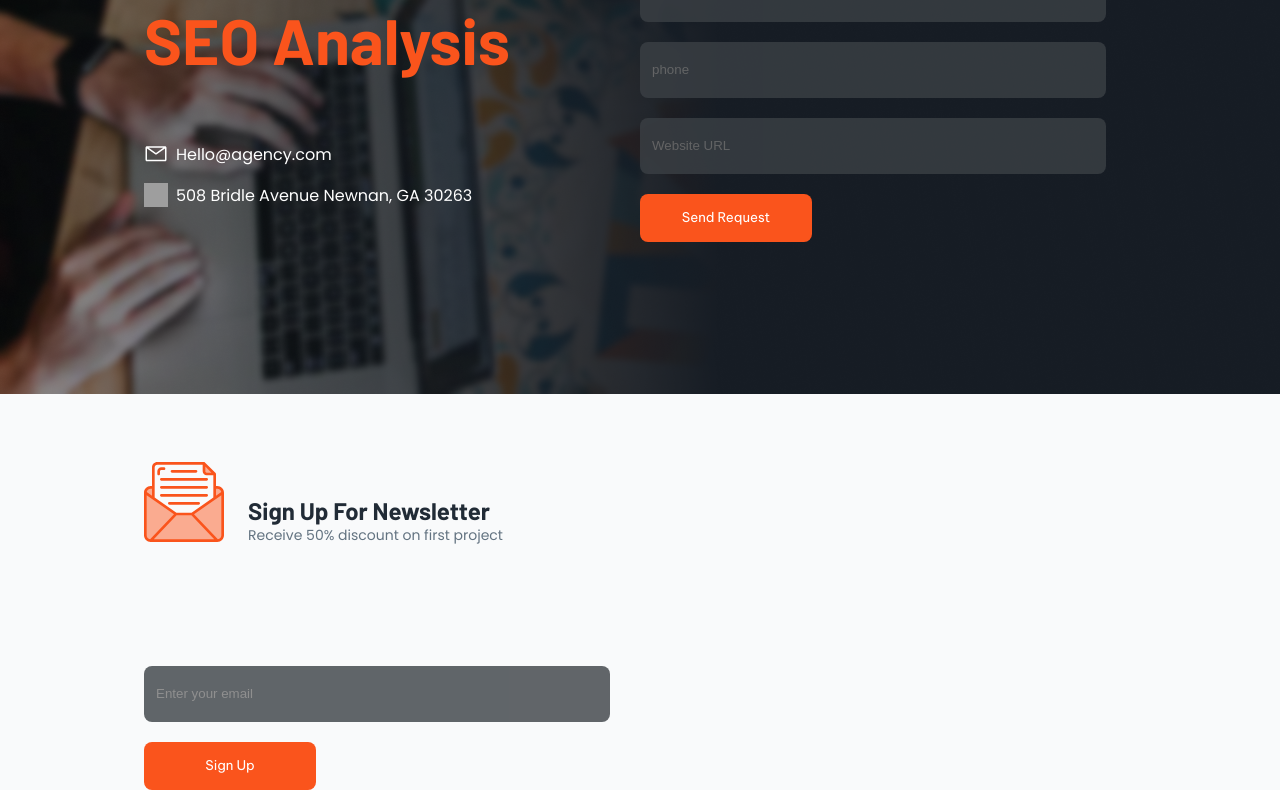
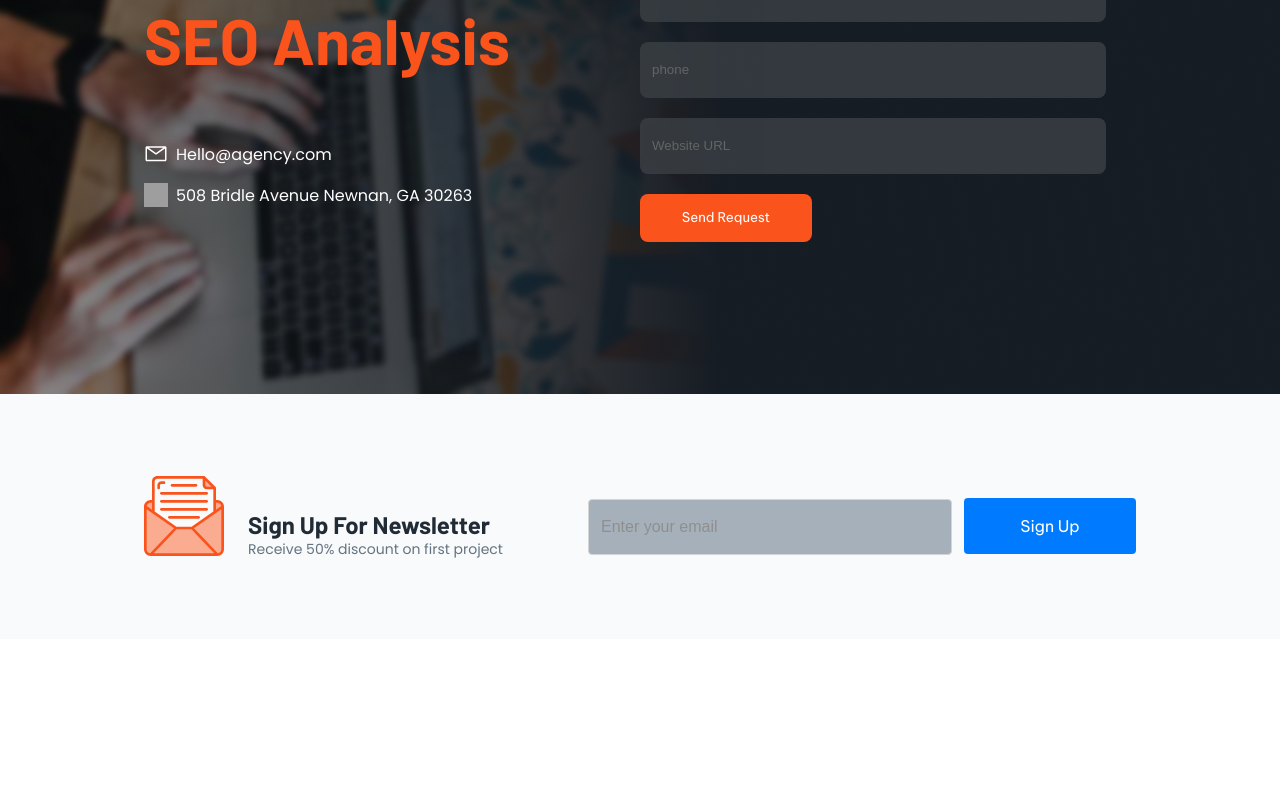
Before and after one commit to anarka312/marketing-page, a React (Create React App) app: page / in a window 1280 px wide. Shown: the part 9110-9900 px from the top of the page. After the commit the page ends 9749 px from the top, so only its background shows below. Built offline with nearby package versions, Linux system fonts and the light colour scheme; grey boxes are pictures that could not be loaded.

Commit message:
fixed sign section

```diff
--- a/src/components/Sign/Sign.module.css
+++ b/src/components/Sign/Sign.module.css
@@ -1,12 +1,16 @@
 .sign_section {
+
     background-color: #F9FAFB;
+    padding: 64px 0;
+}
+.sign_block {
+
     display: flex;
     justify-content: space-between;
     align-items: center;
 }
-
 .sign_left {
-    margin-top: 64px;
+    /* margin-top: 64px; */
     display: flex;
     align-items: center;
     gap: 24px;
@@ -36,7 +40,35 @@
     font-size: 14px;
 }
 
-.sign_form {
+
+
+.sign_right {
     display: flex;
-    align-items: center;
+    align-items: baseline;
+    margin-top: 40px;
+    /* margin-left: 25px; */
+    /* align-items: center; */
 }
+
+.sign_right input {
+    width: 364px;
+    height: 56px;
+    padding: 0 12px;
+    background-color: #919EAB;
+    opacity: 0.8;
+    border: 1px solid #ccc;
+    border-radius: 4px;
+    font-size: 16px;
+}
+
+.sign_right button {
+    height: 56px;
+    padding: 0 24px;
+    margin-left: 12px; /* Добавляем небольшой отступ между инпутом и кнопкой */
+    background-color: #007BFF;
+    color: #fff;
+    border: none;
+    border-radius: 4px;
+    font-size: 16px;
+    cursor: pointer;
+}
--- a/src/components/Sign/index.jsx
+++ b/src/components/Sign/index.jsx
@@ -6,6 +6,7 @@ const Sign = () => {
   return (
     <div className={styles.sign_section}>
       <div className="container">
+        <div className={styles.sign_block}>
           <div className={styles.sign_left}>
             <div className={styles.sign_img}>
               <img src={email} alt="img" />
@@ -15,11 +16,10 @@ const Sign = () => {
               <p>Receive 50% discount on first project</p>
             </div>
           </div>
-        <div className={styles.sign_rig}>
-          <form>
+          <div className={styles.sign_right}>
             <input type="text" placeholder="Enter your email" />
             <button type="submit">Sign Up</button>
-          </form>
+          </div>
         </div>
       </div>
     </div>
```
Also changed, not shown: 1 other file (tests, documents, lock files or other folders). Lines whose indentation alone changed are shown as unchanged.
